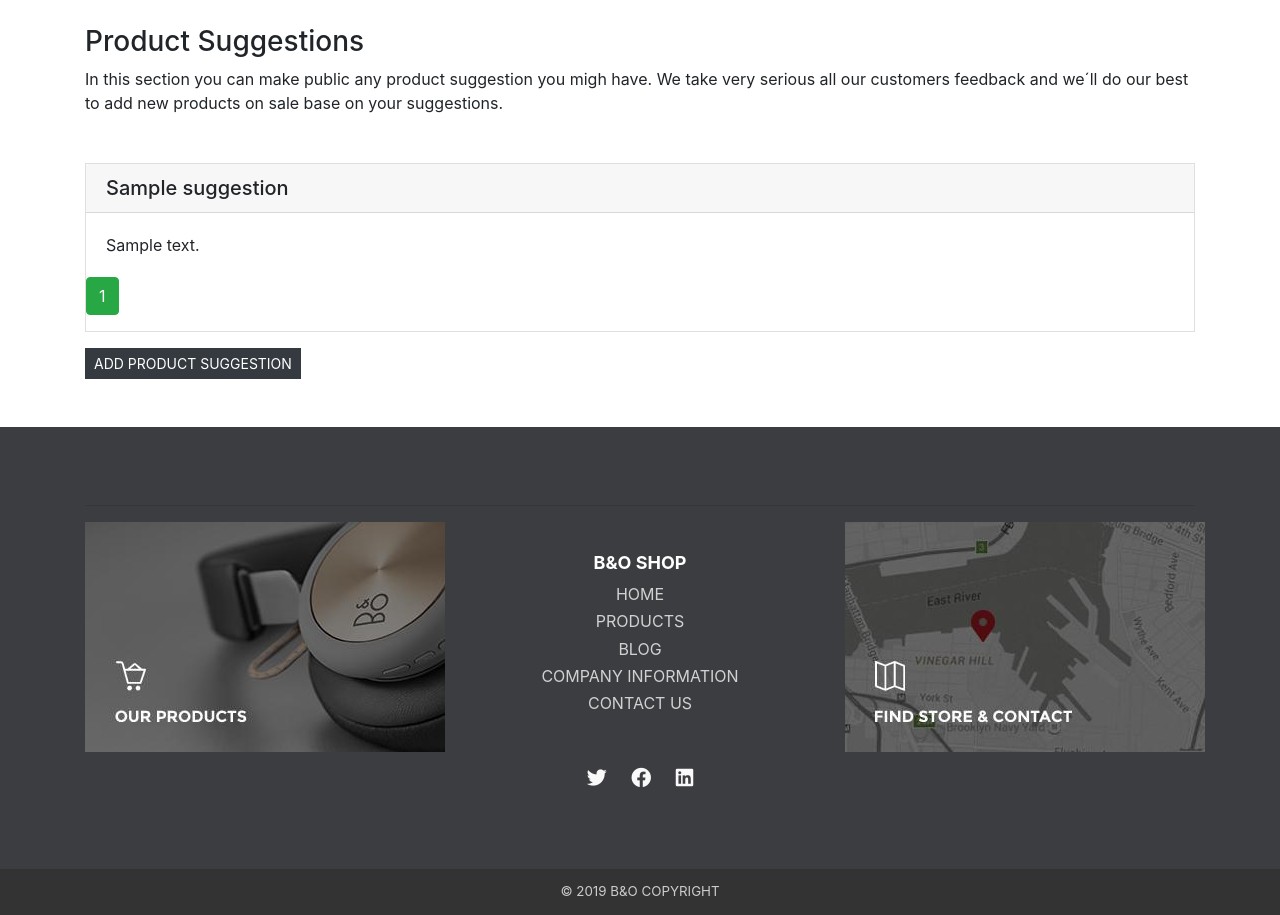
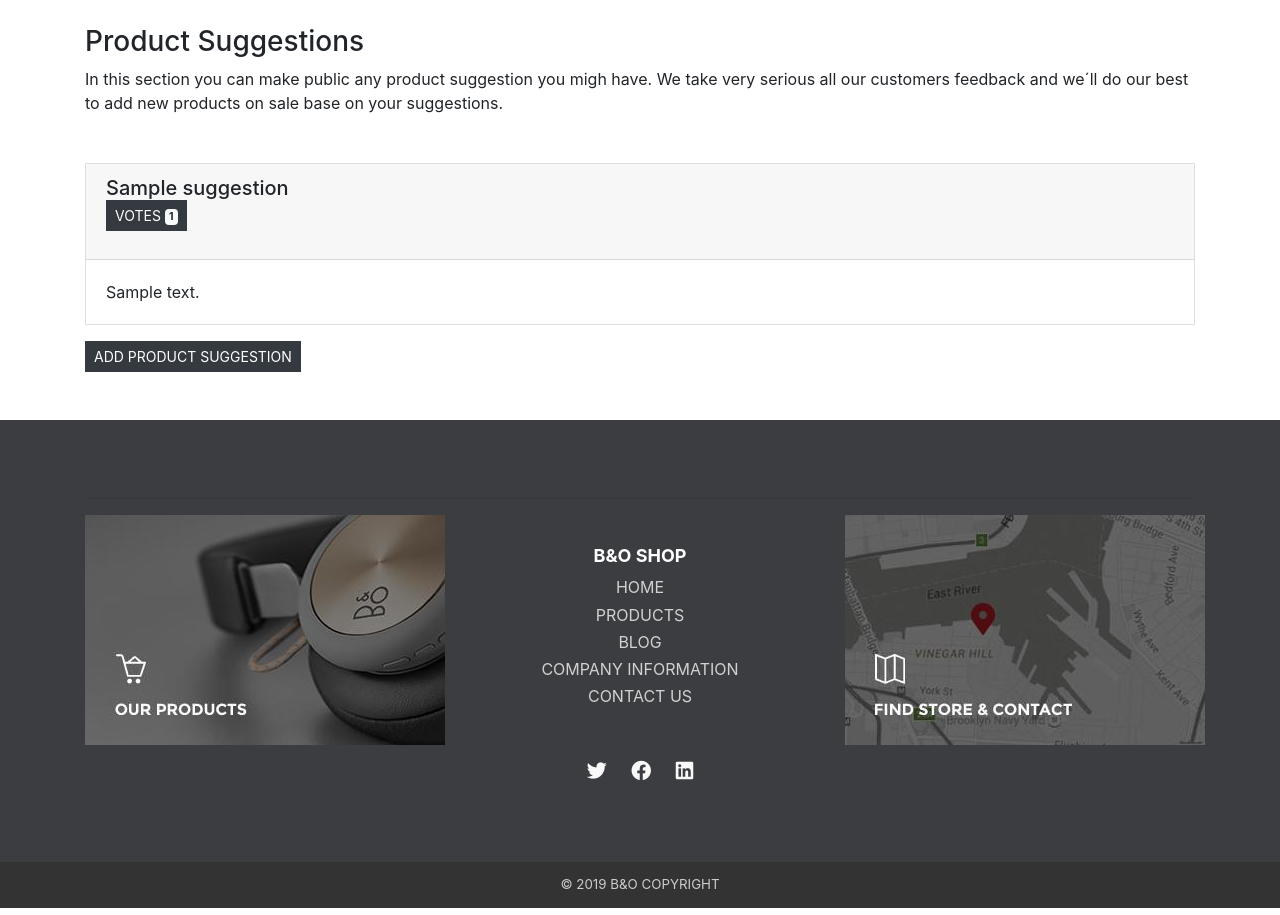
Before and after one commit to lucassuar/django-tech-ecommerce-app, a Django app: page /suggestions in a window 1280 px wide. Shown: the part 384-1299 px from the top of the page. Run offline with Django 3.2, Linux system fonts and the light colour scheme; tables that the repository leaves empty hold one stand-in row (values such as "Sample post"); some libraries are stand-ins or nearby versions.

Commit message:
New button for counting votes on suggestion page

```diff
--- a/static/css/styles.css
+++ b/static/css/styles.css
@@ -172,6 +172,10 @@ input {
     color: grey;
 }
 
+.votes-form {
+    display: inline-flex;
+}
+
 /* ----------------------------------------------------------------------------------------
                                  3. Footer CSS
  --------------------------------------------------------------------------------------- */
--- a/suggestions/templates/suggestions.html
+++ b/suggestions/templates/suggestions.html
@@ -23,7 +23,14 @@
         {% for suggestion in suggestions %}
             <div class="card mb-3 rounded-0">
                 <div class="card-header" id="headingOne">
-                    <h5 class="mb-0"> {{ suggestion.title }} </h5>
+                    <h5 class="votes-form mb-0"> {{ suggestion.title }} </h5>
+                        <!-- Upvotes  -->
+                        <form class="" method="post" action="{% url 'upvotes' suggestion.id %}">
+                            {% csrf_token %}
+                            <button type="submit" class="btn btn btn-dark rounded-0 btn-sm">
+                                        Votes <span class="badge badge-light">{{ suggestion.upvotes }}</span></button>
+                        </form>
+                        <!-- Upvotes  -->
                 </div>
 
                 <div id="collapseOne" class="collapse show" aria-labelledby="headingOne" data-parent="#accordion">
@@ -33,14 +40,6 @@
                     </div>
                 </div>
 
-            <!-- Upvotes  -->
-                <form method="post" action="{% url 'upvotes' suggestion.id %}">
-                    {% csrf_token %}
-                    <button class="btn btn-success" type="submit">{{ suggestion.upvotes }}</button>
-
-                </form>
-            <!-- Upvotes  -->
-
             </div>
          {% endfor %}
     </div>
@@ -48,7 +47,7 @@
 
 <!-- Button new suggestion  -->
 
-    <a href="{% url 'new_suggestion' %}" class="btn btn-dark rounded-0 btn-sm btn-home-products " >Add Product Suggestion</a>
+    <a href="{% url 'new_suggestion' %}" class="btn btn-dark rounded-0 btn-sm btn-home-products" >Add Product Suggestion</a>
 
 </div>
 {% endblock %}
```
Also changed, not shown: requirements.txt (+8 -0 lines).
